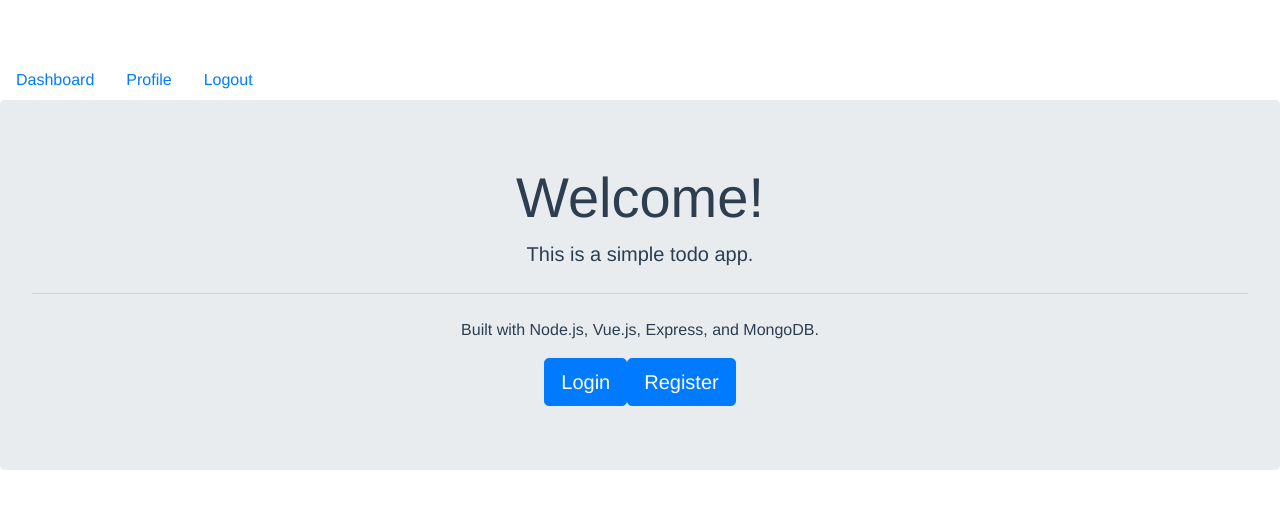
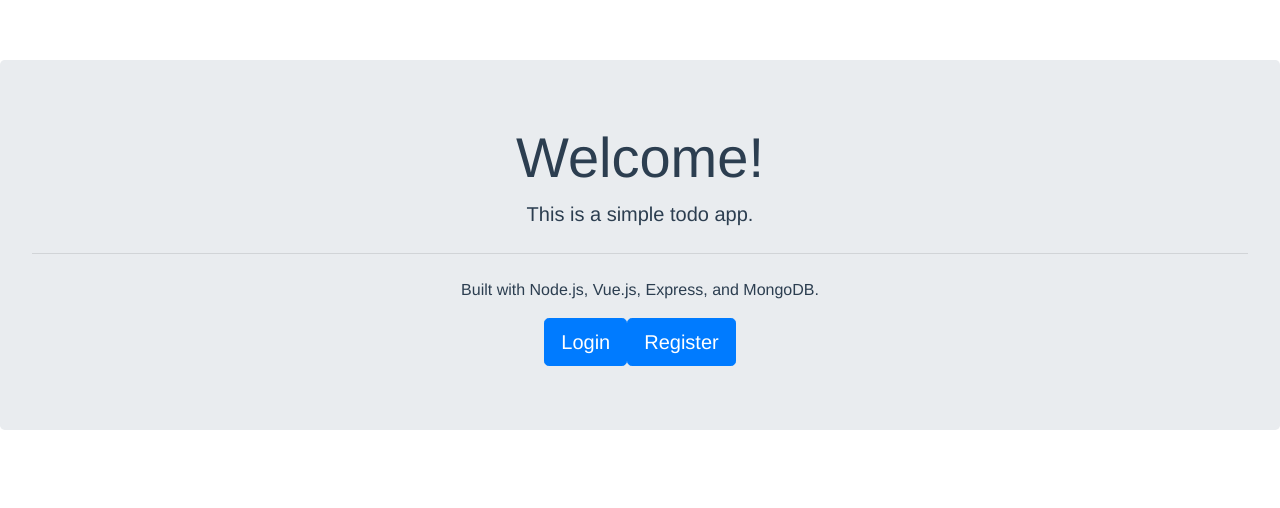
Before and after one commit to adrianpalomares/TodoApp, a Vue app in the folder client/: page / in a window 1280 px wide. Shown: the top 508 px of the page. Built offline with nearby package versions, Linux system fonts and the light colour scheme.

Commit message:
Added conditionals to app

```diff
--- a/client/src/App.vue
+++ b/client/src/App.vue
@@ -1,9 +1,24 @@
 <template>
   <div id="app">
     <nav class="nav">
-      <router-link to="/dashboard" class="nav-link">Dashboard</router-link>
-      <router-link to="/profile" class="nav-link">Profile</router-link>
-      <router-link to="/logout" class="nav-link">Logout</router-link>
+      <router-link
+        v-if="localStorage.getItem('user') != null"
+        to="/dashboard"
+        class="nav-link"
+        >Dashboard</router-link
+      >
+      <router-link
+        v-if="localStorage.getItem('user') != null"
+        to="/profile"
+        class="nav-link"
+        >Profile</router-link
+      >
+      <router-link
+        v-if="localStorage.getItem('user') != null"
+        to="/logout"
+        class="nav-link"
+        >Logout</router-link
+      >
     </nav>
     <router-view />
   </div>
@@ -12,5 +27,10 @@
 <script>
 export default {
   name: "App",
+  data: function () {
+    return {
+      localStorage: localStorage,
+    };
+  },
 };
 </script>
```
